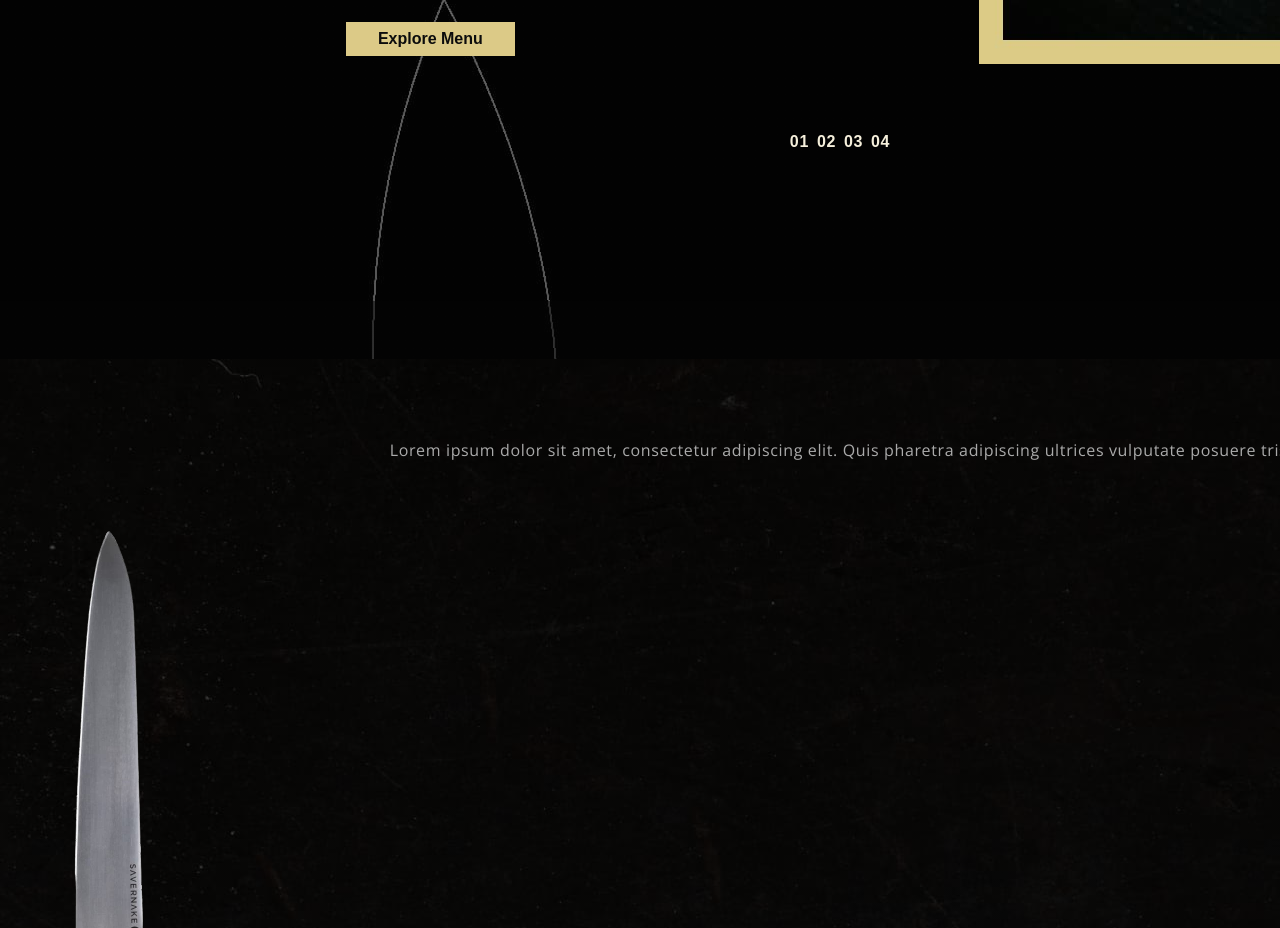
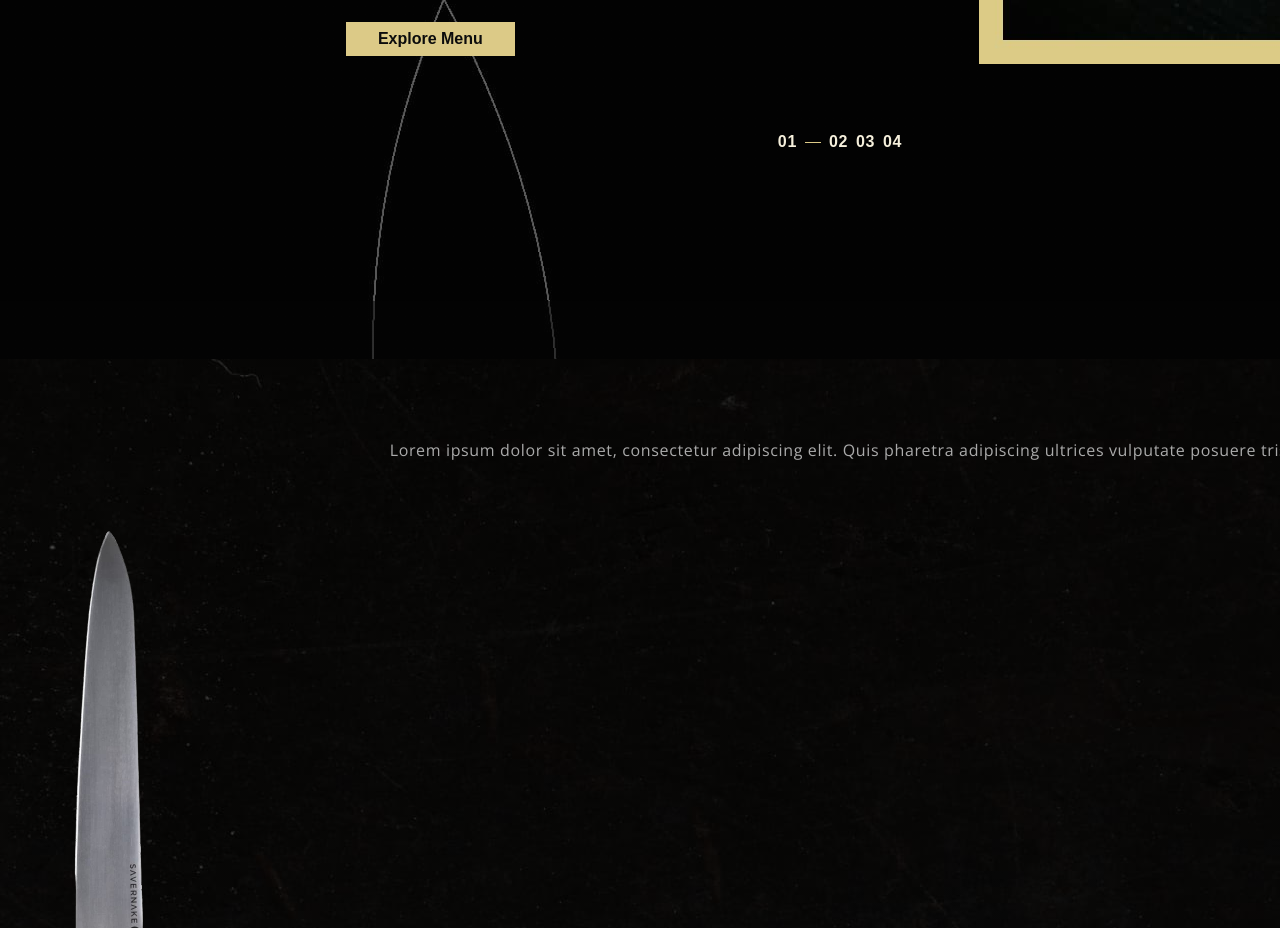
Before and after one commit to Ignat21215/Geright, a plain HTML site: page index.html in a window 1280 px wide. Shown: the part 820-1748 px from the top of the page. Drawn offline with nearby package versions, Linux system fonts and the light colour scheme; files whose address does not match are found by name; a web font is replaced by a local one.

Commit message:
Update index.html

```diff
--- a/index.html
+++ b/index.html
@@ -75,7 +75,7 @@ i<!DOCTYPE html>
           </div>
           <aside class="hero-aside">
             <ul class="hero-aside-list">
-              <li class="hero-aside-item">01</li>
+              <li class="hero-aside-item first-aside-item">01</li>
               <li class="hero-aside-item">02</li>
               <li class="hero-aside-item">03</li>
               <li class="hero-aside-item">04</li>
```
